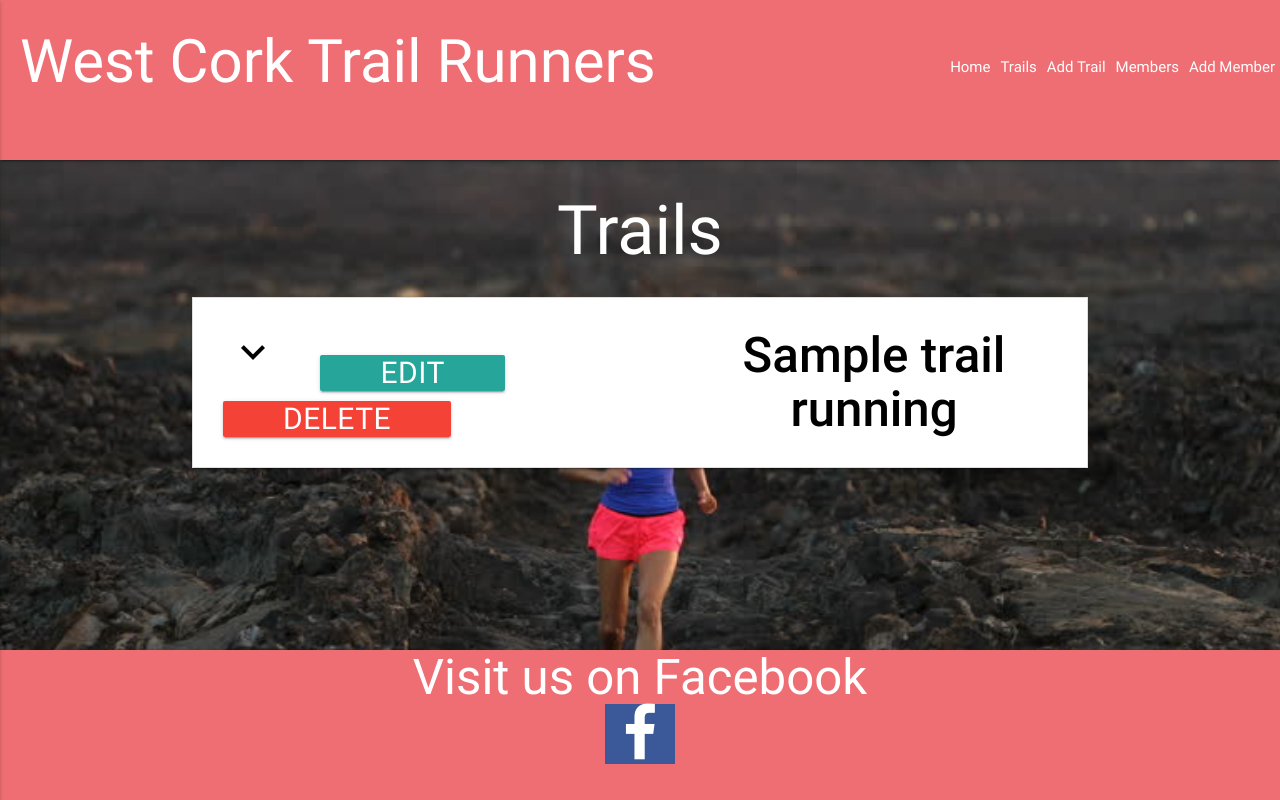
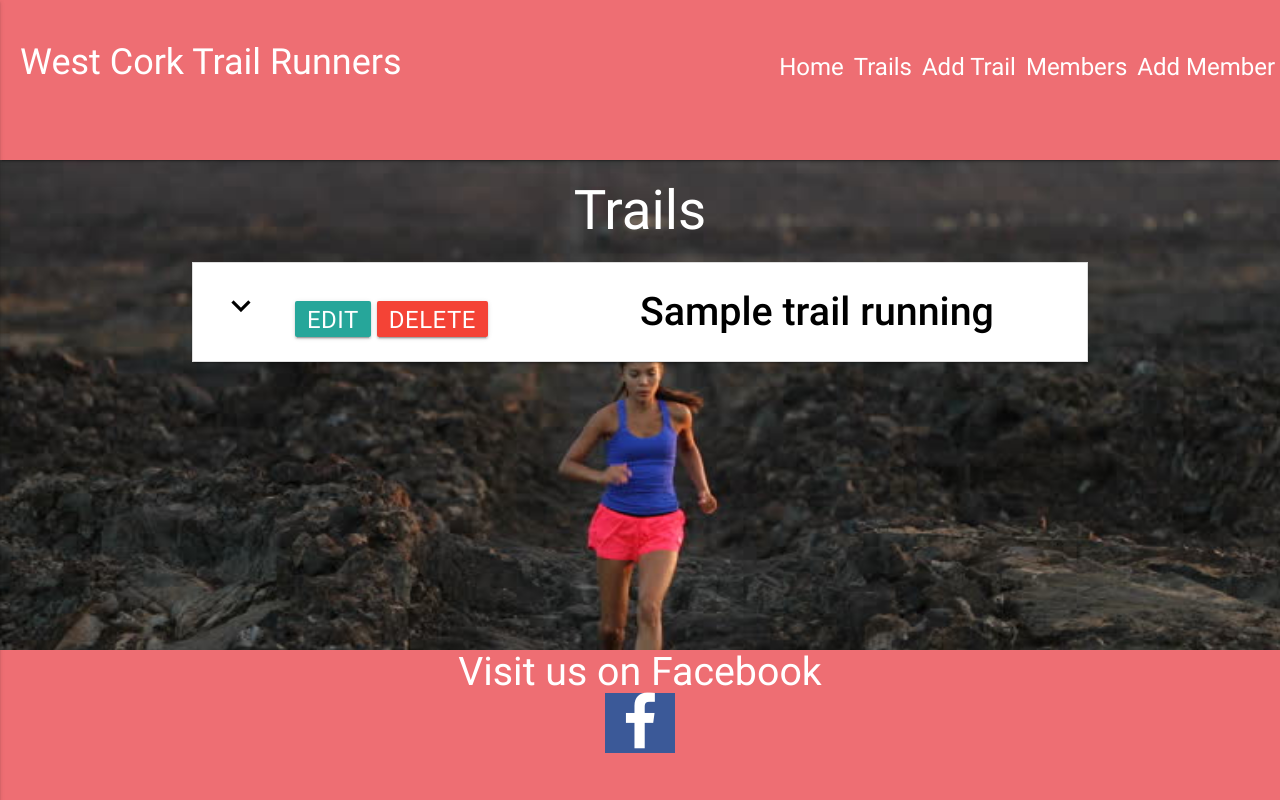
Before and after one commit to alchemist2016/West-Cork-Trail-Runners, a Flask app: page /get_trails in a window 1280 px wide. Run offline with Flask 2, Linux system fonts and the light colour scheme; a database or web service that is not in the repository returns one stand-in record (values such as "Sample title"); some libraries are stand-ins or nearby versions.

Commit message:
Making Trails page responsive

```diff
--- a/static/css/style.css
+++ b/static/css/style.css
@@ -10,13 +10,17 @@ body {
     height: 100%;
 }
 /*--Formatting for Edit and Delete Buttons in Forms--*/
-/* .btn-small {
-    height: 24px;
-    width: 70px;
-    line-height: 24px;
-    margin: 5px 5px;
-    padding: 0 0.5em;
-} */
+.btn-small {
+    line-height: 14px;
+    padding: 0.5em;
+
+}
+.btn, .btn-large {
+    text-decoration: none;
+    color: #fff;
+    text-align: center;
+    letter-spacing: .5px;
+}
 
 .material-icons {
     text-rendering: optimizeLegibility;
@@ -28,8 +32,16 @@ body {
     margin: 0 auto;
 }
 /*---GetTrails/GetMembers---*/
+.collapsible-header {
+    display: flex;
+    align-items: center;
+}
+.collapsible-header div {
+    flex: 1;
+}
 #trails {
     text-align: center;
+    margin-top: 20px;
 }
 .center, .center-align {
     text-align: center;
@@ -41,13 +53,12 @@ body {
     color: #fff;
     text-align: center;
     letter-spacing: .5px;
-    margin-top: 10px;
 }
 /*---Nav Bar---*/
 nav ul a {
     -webkit-transition: background-color .3s;
     transition: background-color .3s;
-    font-size: 0.5rem;
+    font-size: 1rem;
     color: #fff;
     display: block;
     padding: 0 5px;
@@ -61,7 +72,7 @@ nav .brand-logo {
     position: absolute;
     color: #fff;
     display: inline-block;
-    font-size: 2rem;
+    font-size: 1.5rem;
     padding-left: 20px;
     margin-top: 30px;
 }
@@ -124,7 +135,7 @@ nav .brand-logo {
 /*--Responsive Design--*/
 @media only screen and (min-width: 0){
     html {
-        font-size: 30px;
+        font-size: 1.5rem;
     }
 }
 @media only screen and (min-width: 601px){
--- a/templates/get_trail.html
+++ b/templates/get_trail.html
@@ -5,13 +5,13 @@
     <ul class="collapsible" data-collapsible="accordion">
 	{% for trail in trails %}
 	<li>
-		<div class="collapsible-header" id="form-color">
-			<div class="col s6">
+		<div class="collapsible-header">
+			<div class="col s3">
 				<i class="material-icons">expand_more</i>
 				<a href="{{url_for('edit_trail', trail_id=trail._id)}}"class="waves-effect waves-light btn btn-small">Edit</a>
                 <a href="{{url_for('delete_trail', trail_id=trail._id)}}" class="waves-effect waves-light btn btn-small red">Delete</a>
 			</div>
-			<div class="task-header col s6 center-align">
+			<div class="task-header col s9">
                     <h5><strong>{{trail.name_of_trail}}</strong></h5>
                 </div>
             </div>
```
